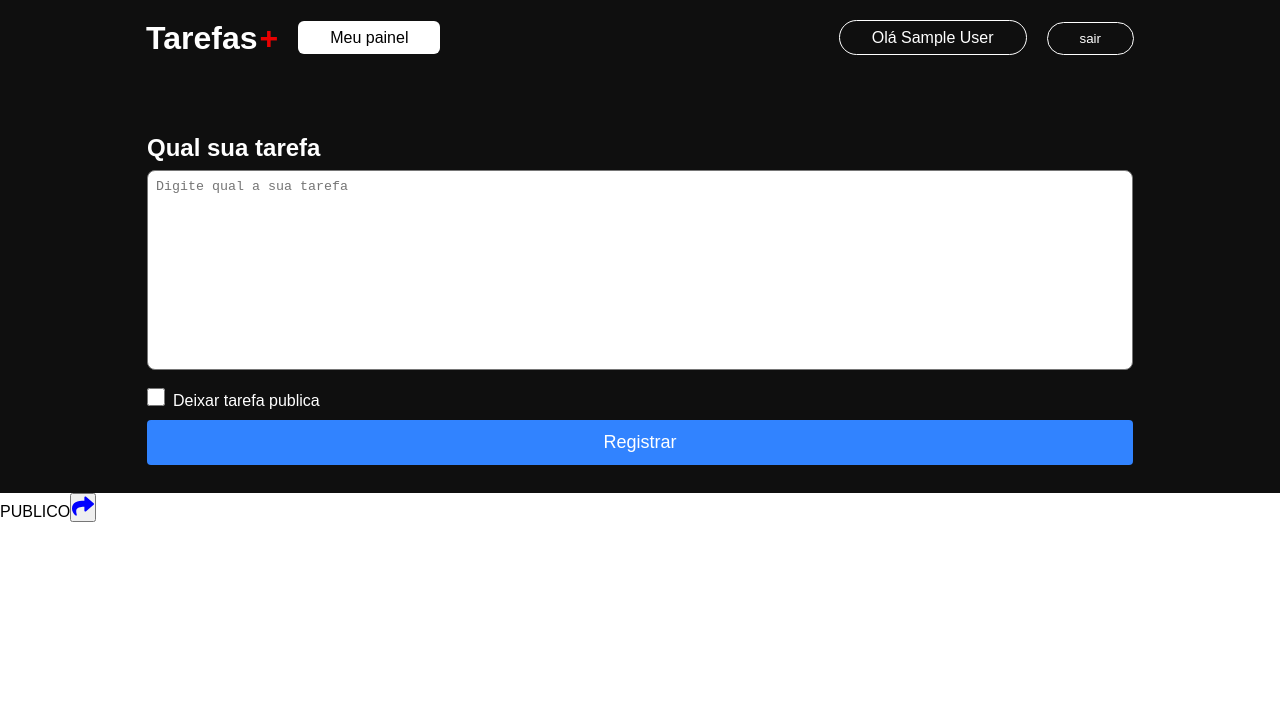
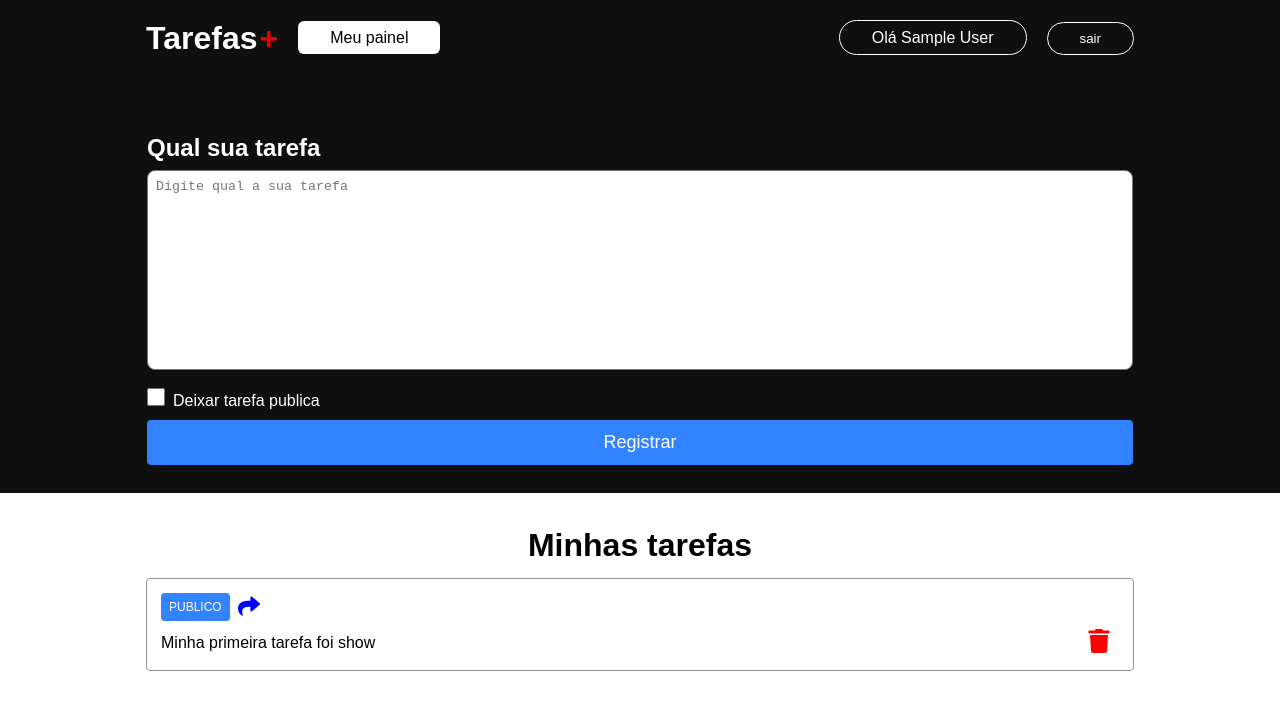
Before and after one commit to PabloMezak/TarefaBoard, a Next.js app: page /dashboard in a window 1280 px wide. Shown: the top 710 px of the page. Built offline with nearby package versions, Linux system fonts and the light colour scheme; no server answers; sample sign-in values are in the browser's storage.

Commit message:
DashBoard Pronta com sucesso, tasks adicionadas

```diff
--- a/src/components/header/styles.module.css
+++ b/src/components/header/styles.module.css
@@ -1,3 +1,7 @@
+/* The CSS code you provided is defining the styles for various elements in a web page. Here is a
+breakdown of what each part of the code is doing: */
+/* The `.header` selector is targeting an HTML element with the class "header" and applying the
+following styles to it: */
 .header{
     width: 100%;
     height: 76px;
--- a/src/pages/_app.tsx
+++ b/src/pages/_app.tsx
@@ -1,3 +1,9 @@
+/**
+ * This is the main App component in a TypeScript React application that provides session management
+ * and renders a header component.
+ * @param {AppProps}  - - `Component`: This is the main component that will be rendered for each page.
+ * @returns The App component is being returned.
+ */
 import '@/styles/globals.css'
 import type { AppProps } from 'next/app'
 import { SessionProvider } from 'next-auth/react'
--- a/src/pages/dashboard/index.tsx
+++ b/src/pages/dashboard/index.tsx
@@ -1,7 +1,7 @@
 import styles from './styles.module.css'
 import Head from 'next/head'
 
-import {FaShare} from 'react-icons/fa'
+import { FaShare, FaTrash } from 'react-icons/fa'
 
 import { GetServerSideProps } from "next"
 import { getSession } from 'next-auth/react'
@@ -24,7 +24,7 @@ export default function Dashboard() {
                         <h1 className={styles.title}>Qual sua tarefa</h1>
                         <form>
                             <TextArea
-                            placeholder="Digite qual a sua tarefa"/>
+                                placeholder="Digite qual a sua tarefa" />
                             <div className={styles.chackboxArea}>
                                 <input type="checkbox" className={styles.chackbox} />
                                 <label>Deixar tarefa publica</label>
@@ -37,21 +37,39 @@ export default function Dashboard() {
                 </section>
 
                 <section className={styles.taskContainer}>
+                    <h1>Minhas tarefas</h1>
                     <article className={styles.task}>
                         <div className={styles.tagContainer}>
                             <label className={styles.tag}>PUBLICO</label>
                             <button className={styles.shareButton}>
                                 <FaShare size={22}
-                                color="blue"/>
+                                    color="blue" />
                             </button>
+                        </div>
 
+                        <div className={styles.taskContent}>
+                            <p>Minha primeira tarefa foi show</p>
+                            <button className={styles.trashButton}>
+                                <FaTrash size={24} color="red"
+                                />
+                            </button>
                         </div>
                     </article>
+
                 </section>
             </main>
         </div>
     )
 }
+/**
+ * This function checks if a user is logged in and redirects them to the homepage if they are not.
+ * @param  - The above code is an implementation of the `getServerSideProps` function in Next.js. This
+ * function is used to fetch data on the server side before rendering a page.
+ * @returns The code is returning an object with either a "redirect" property or a "props" property. If
+ * the session does not have a user, it returns a "redirect" object with the destination set to "/" and
+ * permanent set to false. If the session has a user, it returns a "props" object with an empty object
+ * as its value.
+ */
 export const getServerSideProps: GetServerSideProps = async ({ req }) => {
     const session = await getSession({ req })
     //console.log(session)
--- a/src/pages/dashboard/styles.module.css
+++ b/src/pages/dashboard/styles.module.css
@@ -1,39 +1,43 @@
-.container{
+.container {
     width: 100%;
 
 }
-.content{
+
+.content {
     background-color: #0f0f0f;
     width: 100%;
     display: flex;
     justify-content: center;
     align-items: center;
 }
-.contentForm{
+
+.contentForm {
     max-width: 1024px;
     width: 100%;
     padding: 0px 19px;
     padding-bottom: 28px;
     margin-top: 58px;
 }
-.title{
+
+.title {
     color: #ffff;
     margin-bottom: 8px;
 
 }
 
-.chackboxArea label{
+.chackboxArea label {
     margin-left: 8px;
     color: white;
 
 }
 
-.chackbox{
+.chackbox {
     width: 18px;
     height: 18px;
     margin: 14px 0px;
 }
-.button{
+
+.button {
     width: 100%;
     border: 0;
     border-radius: 4px;
@@ -43,3 +47,73 @@
     font-size: 18px;
 
 }
+
+.taskContainer {
+    margin: 34px auto 0 auto;
+    padding: 0 18px;
+    width: 100%;
+    max-width: 1024px;
+    display: flex;
+    flex-direction: column;
+}
+
+.taskContainer a {
+    text-decoration: none;
+    color: #0f0f0f;
+}
+
+.taskContainer h1 {
+    text-align: center;
+    font-size: 32px;
+    margin-bottom: 14px;
+}
+
+.task {
+    margin-bottom: 14px;
+    line-height: 150%;
+    display: flex;
+    align-items: flex-start;
+    flex-direction: column;
+    border: 1.5px solid #909090;
+    border-radius: 4px;
+    padding: 14px;
+}
+
+.tagContainer {
+    display: flex;
+    align-items: center;
+    justify-content: center;
+    margin-bottom: 8px;
+
+}
+.tag{
+    background-color: #3183ff;
+    color: #ffff;
+    padding: 2px 8px;
+    border-radius: 4px;
+    font-size: 12px;
+}
+
+.shareButton{
+    background: transparent;
+    border: 0;
+    margin: 0 8px;
+    cursor: pointer;
+}
+
+.taskContent{
+    display: flex;
+    align-items: center;
+    justify-content: space-between ;
+    width: 100%;
+}
+.teskContent p{
+    white-space: pre-wrap;
+}
+.trashButton{
+    cursor: pointer;
+    border: 0;
+    margin: 0 8px;
+    background: transparent;
+
+}
```
